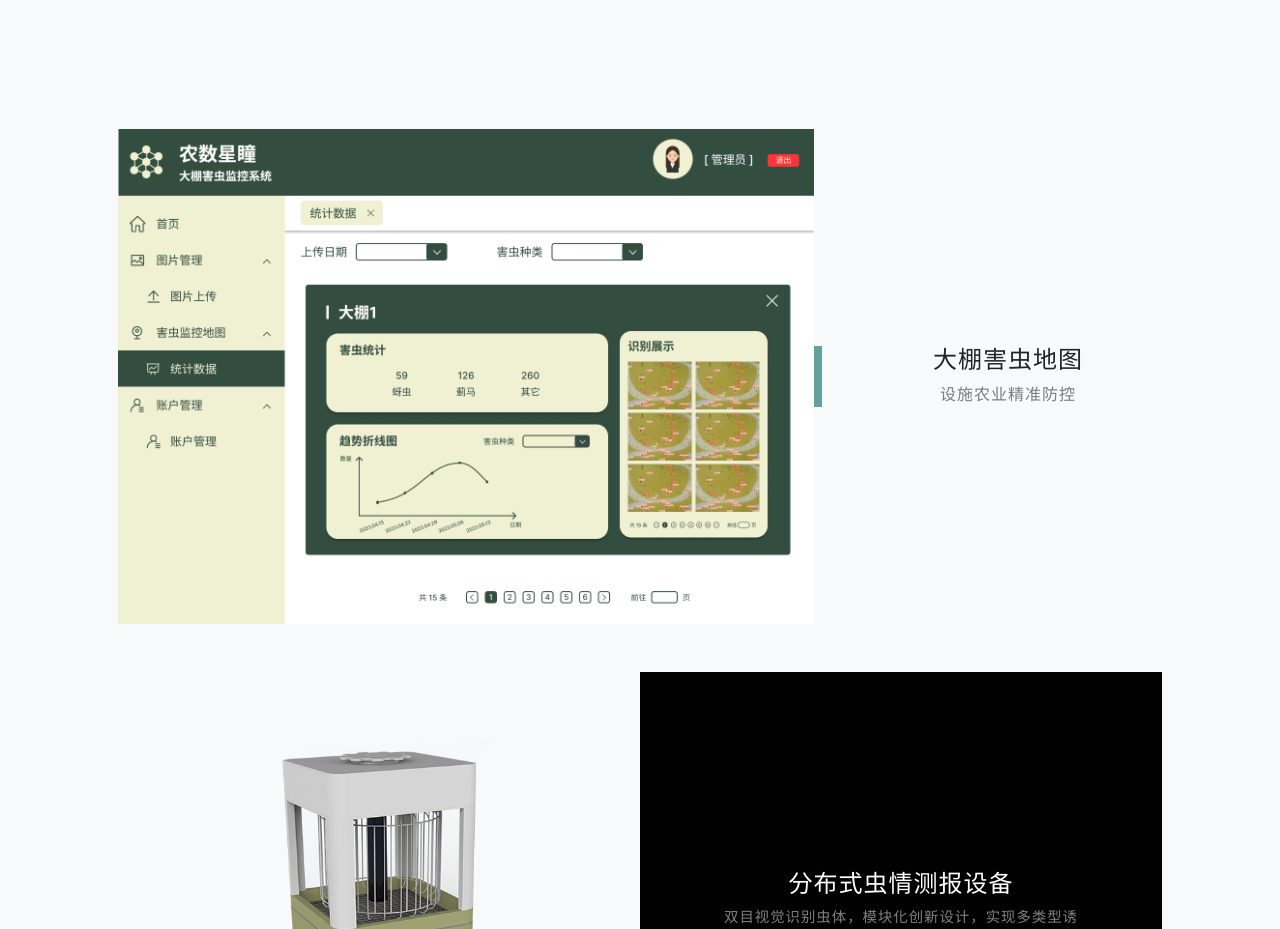
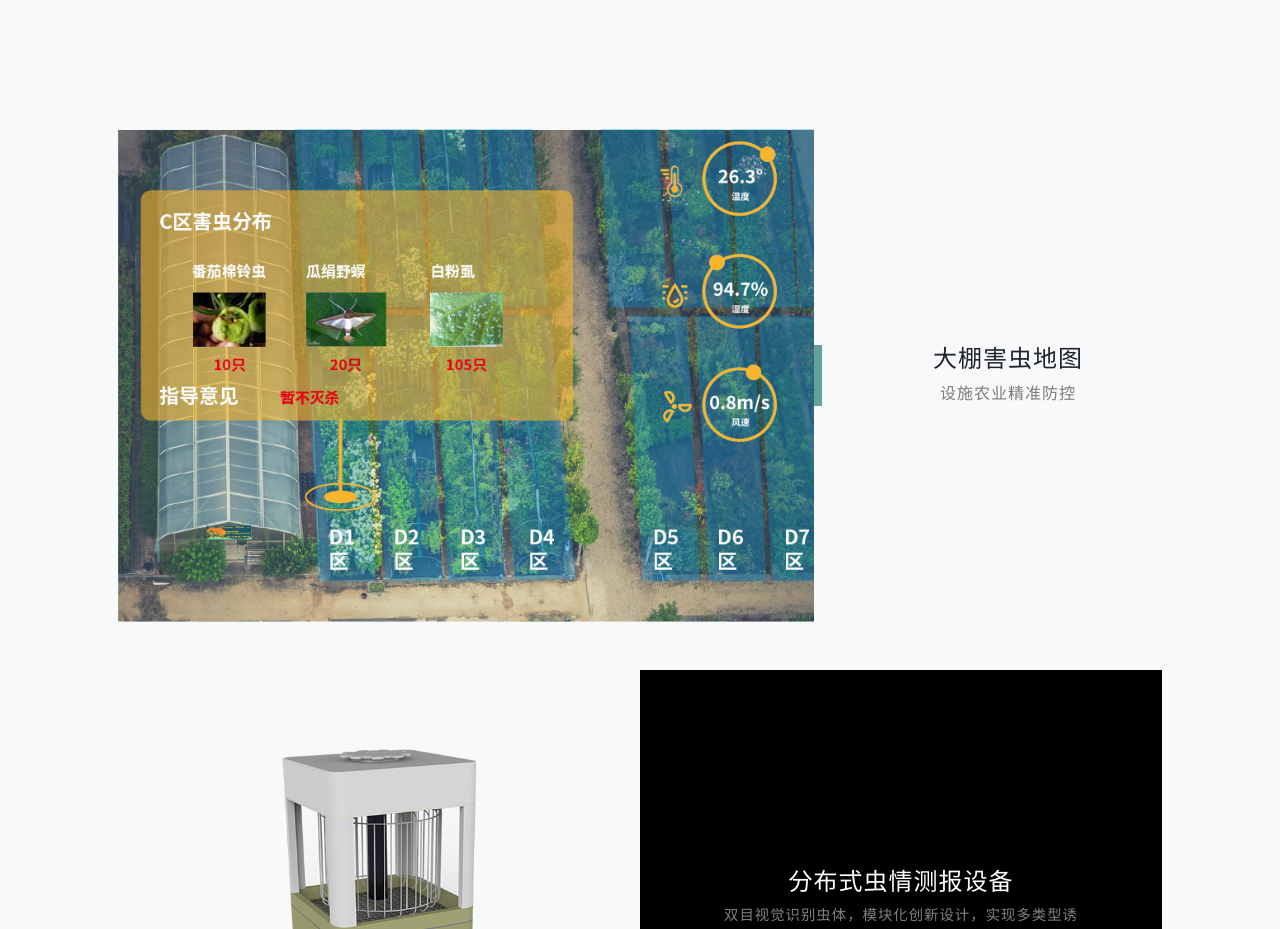
Before and after one commit to Oranges00/oranges00.github.io, a plain HTML site: page index.html in a window 1280 px wide. Shown: the part 2740-3669 px from the top of the page. Drawn offline with nearby package versions, Linux system fonts and the light colour scheme.

Commit message:
5th addtional change

```diff
--- a/index.html
+++ b/index.html
@@ -87,7 +87,7 @@
             <div class="container px-4 px-lg-5">
 
                 <div class="row gx-0 mb-4 mb-lg-5 align-items-center">
-                    <div class="col-xl-8 col-lg-7"><img class="img-fluid mb-3 mb-lg-0" src="assets/img/demo-01.png" alt="..." /></div>
+                    <div class="col-xl-8 col-lg-7"><img class="img-fluid mb-3 mb-lg-0" src="assets/img/demo-01.jpg" alt="..." /></div>
                     <div class="col-xl-4 col-lg-5">
                         <div class="featured-text text-center text-lg-left">
                             <h4>大棚害虫地图</h4>
```
Also changed, not shown: assets/img/demo-01.jpg (added).
